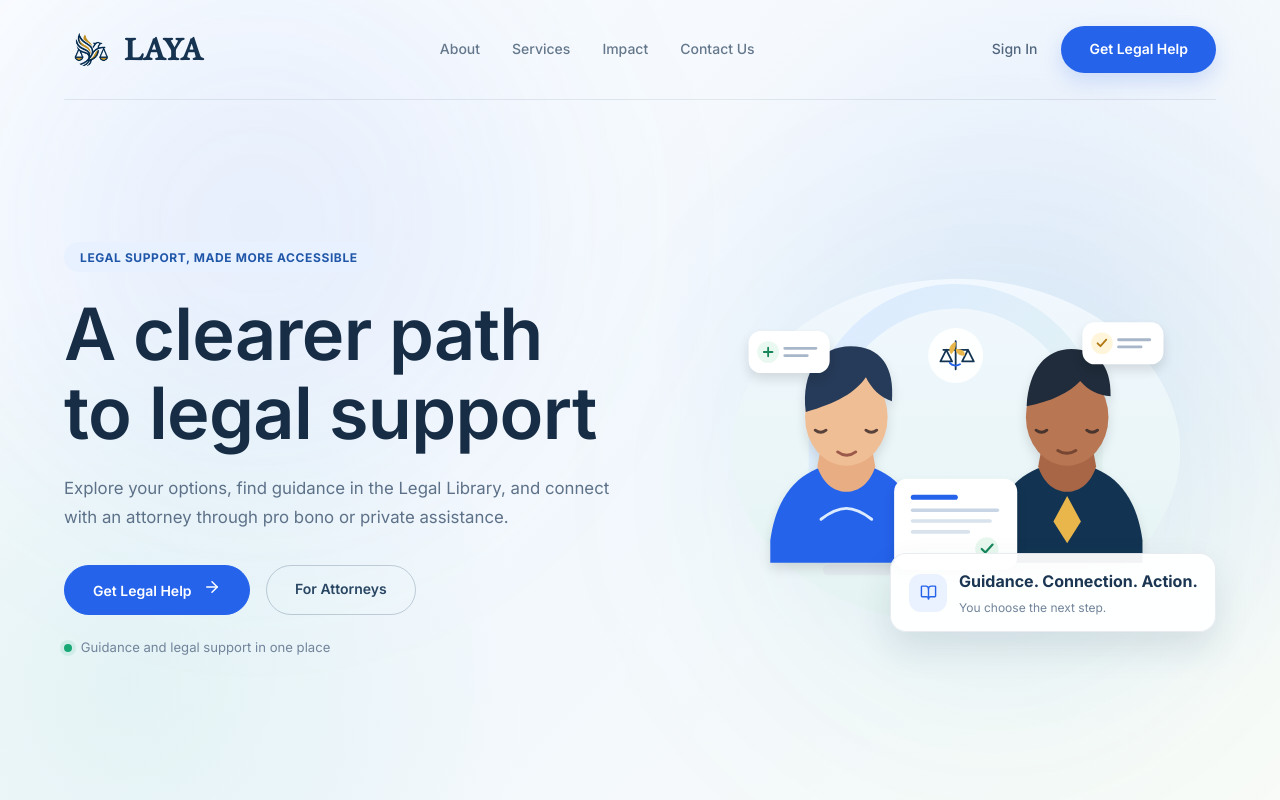
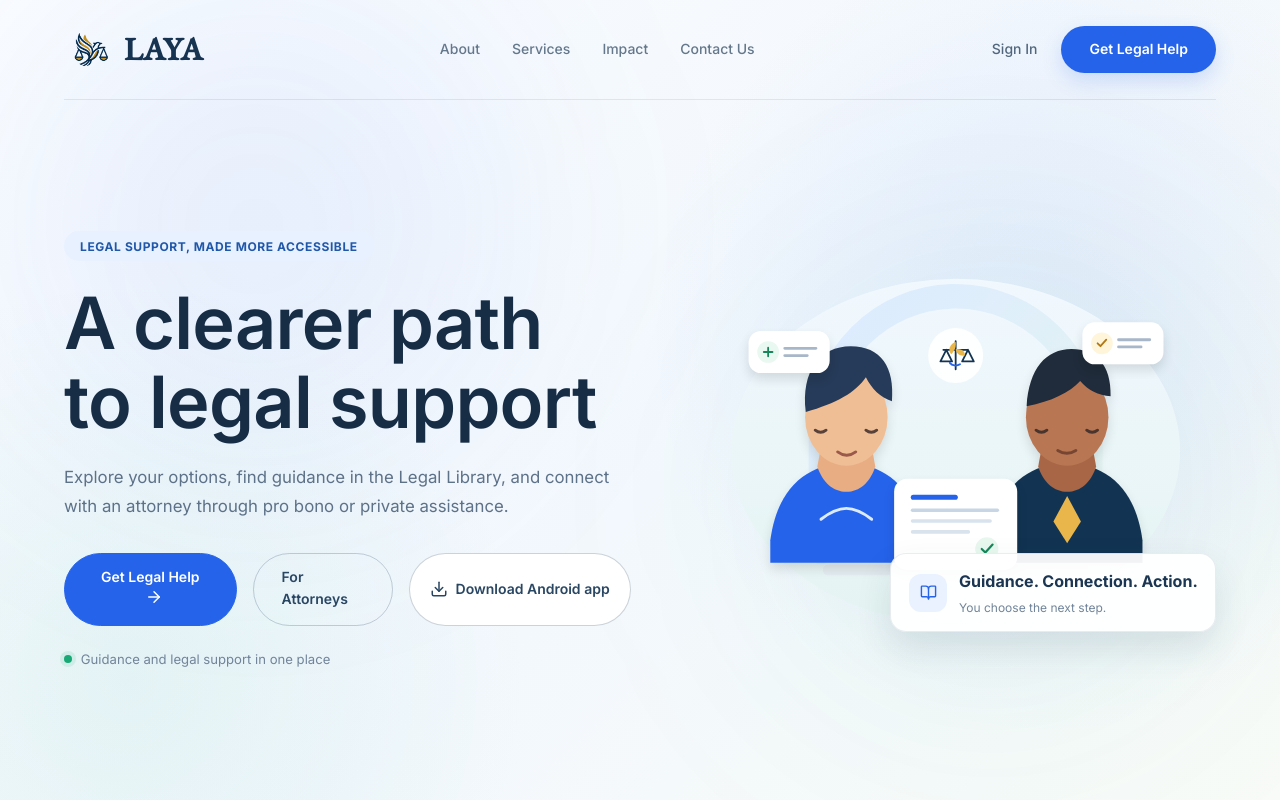
Before and after one commit to yvenyvi/JustInCase, a React (Vite) app in the folder frontend/: page / in a window 1280 px wide. Shown: the top 800 px of the page. Built offline with nearby package versions, Linux system fonts and the light colour scheme; no server answers; the database is empty; a web font is replaced by a local one.

Commit message:
Add Android APK download to landing page

```diff
--- a/frontend/src/views/LandingView.module.css
+++ b/frontend/src/views/LandingView.module.css
@@ -236,6 +236,28 @@
 .secondaryHeroBtn:hover {
   background-color: rgba(37,99,235,0.06);
   border-color: rgba(37,99,235,0.45);
+  color: #163451;
+}
+
+.downloadAppButton {
+  display: inline-flex;
+  align-items: center;
+  justify-content: center;
+  gap: 0.5rem;
+  padding: 0.75rem 1.25rem;
+  border: 1px solid rgba(41, 70, 99, 0.24);
+  border-radius: var(--radius-full);
+  background: #fff;
+  color: #294663;
+  font-size: 0.875rem;
+  font-weight: 600;
+  white-space: nowrap;
+  transition: all var(--transition-fast);
+}
+
+.downloadAppButton:hover {
+  background: #eef5ff;
+  border-color: rgba(37, 99, 235, 0.45);
   color: #163451;
 }
 
--- a/frontend/src/views/LandingView.tsx
+++ b/frontend/src/views/LandingView.tsx
@@ -1,6 +1,6 @@
 import { useEffect, useState, useRef, type ReactNode } from 'react';
 import { Link, useLocation } from 'react-router-dom';
-import { ClipboardList, BookOpen, FileSignature, HeartHandshake, FolderOpen, Target, Eye, ArrowRight } from 'lucide-react';
+import { ClipboardList, BookOpen, FileSignature, HeartHandshake, FolderOpen, Target, Eye, ArrowRight, Download } from 'lucide-react';
 import styles from './LandingView.module.css';
 import SpotlightCard from '../components/SpotlightCard';
 import BlurText from '../components/BlurText';
@@ -100,6 +100,10 @@ const LandingView = () => {
                 <Link to="/login" className={styles.secondaryHeroBtn}>
                   For Attorneys
                 </Link>
+                <a href="/downloads/laya-android-arm64.apk" className={styles.downloadAppButton} download>
+                  <Download size={18} aria-hidden="true" />
+                  Download Android app
+                </a>
               </div>
             </FadeIn>
             <div className={styles.heroTrust}><span /> Guidance and legal support in one place</div>
```
Also changed, not shown: 1 other file (tests, documents, lock files or other folders).
